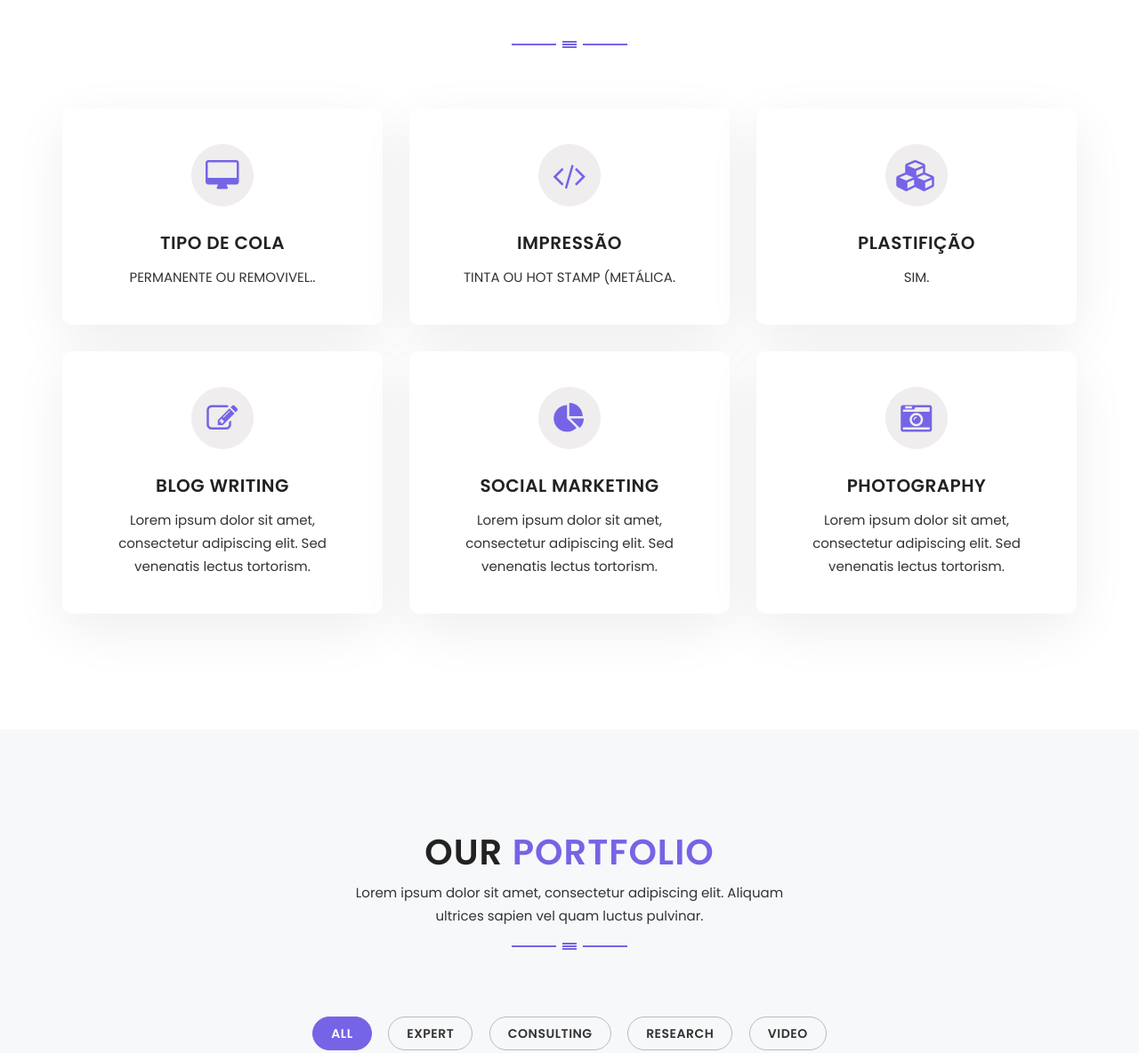
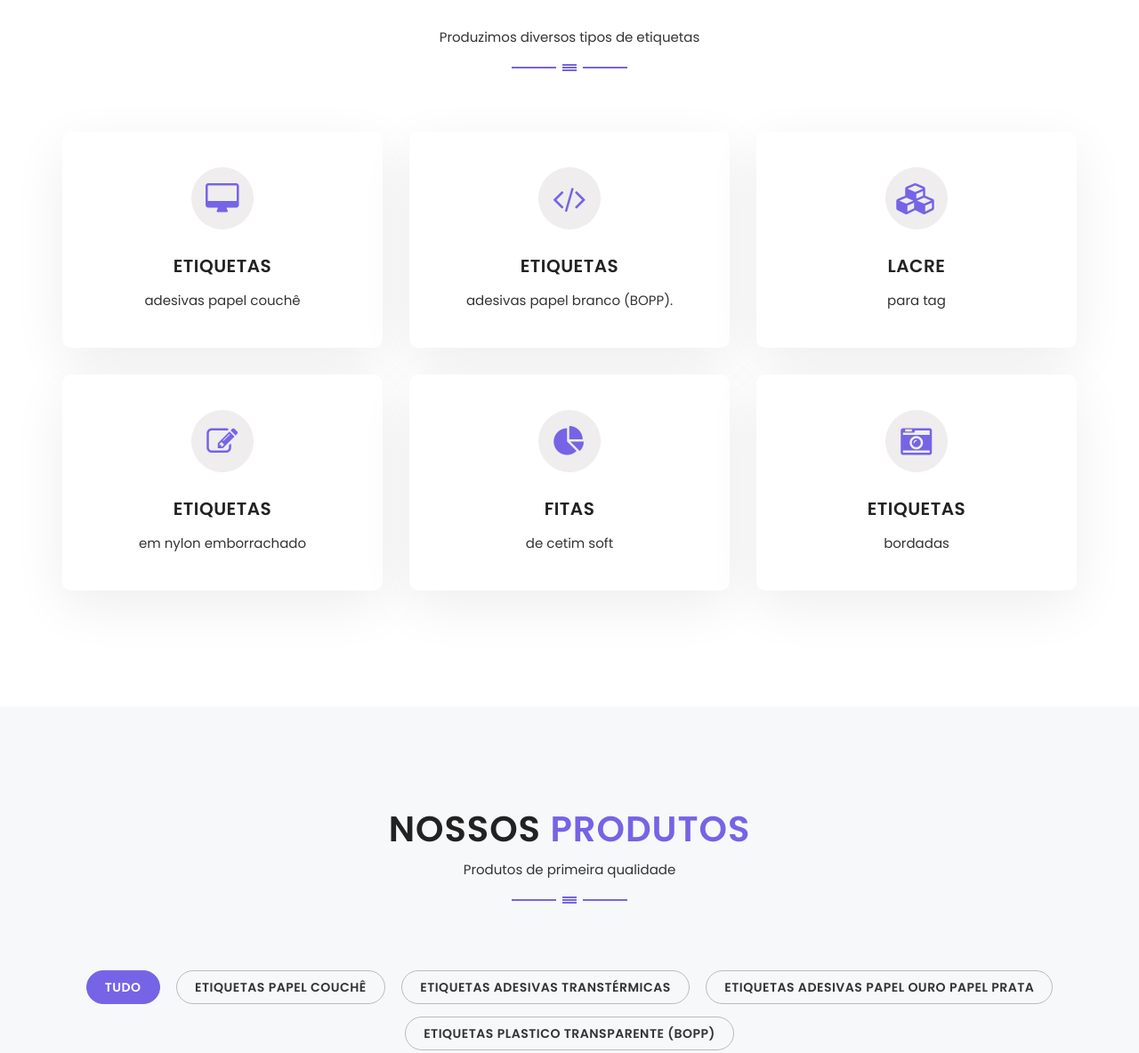
Before and after one commit to piurass/image_etiquetas, a plain HTML site: page index.html in a window 1280 px wide. Shown: the part 1462-2646 px from the top of the page at 89% size. Drawn offline with nearby package versions, Linux system fonts and the light colour scheme; files whose address does not match are found by name.

Commit message:
alterações de 2021-04-21 - 3

```diff
--- a/index.html
+++ b/index.html
@@ -94,7 +94,7 @@
 													<div class="col-md-12">
 														<h2 class="wow fadeInDown" data-wow-duration="1s" data-wow-delay="0.3s" data-wow-offset="0">PAGAMENTO EM ATÉ</h2>
 														<h1 class="wow fadeInLeft" data-wow-duration="1s" data-wow-delay="0.3s" data-wow-offset="0">3x no cartão<span> de crétito</span></h1>
-														<p class="wow fadeInRight" data-wow-duration="1s" data-wow-delay="0.5s" data-wow-offset="0">oferecemos melhores condições para voçê.<br/> Ipsum has been the industry's standard dummy text.</p>
+														<p class="wow fadeInRight" data-wow-duration="1s" data-wow-delay="0.5s" data-wow-offset="0">oferecemos melhores condições para voçê.<br/></p>
 
 														<div class="single_slide_item_button wow fadeInUp" data-wow-duration="1s" data-wow-delay="1s" data-wow-offset="0">
 															<a href="#about_us" class="slider_btn s_bg_btn">saiba mais</a>
@@ -116,7 +116,7 @@
 													<div class="col-md-12">
 														<h2 class="wow fadeInDown" data-wow-duration="1s" data-wow-delay="0.3s" data-wow-offset="0">Pagamentos em até</h2>
 														<h1 class="wow fadeInLeft" data-wow-duration="1s" data-wow-delay="0.3s" data-wow-offset="0">3x no cartão<span> de crédito</span></h1>
-														<p class="wow fadeInRight" data-wow-duration="1s" data-wow-delay="0.5s" data-wow-offset="0">oferecemos melhores condições para voçê.<br/> Ipsum has been the industry's standard dummy text.</p>
+														<p class="wow fadeInRight" data-wow-duration="1s" data-wow-delay="0.5s" data-wow-offset="0">oferecemos melhores condições para voçê.<br/></p>
 
 														<div class="single_slide_item_button wow fadeInUp" data-wow-duration="1s" data-wow-delay="1s" data-wow-offset="0">
 															<a href="#about_us" class="slider_btn s_bg_btn">saiba mais</a>
@@ -138,7 +138,7 @@
 													<div class="col-md-12">
 														<h2 class="wow fadeInDown" data-wow-duration="1s" data-wow-delay="0.3s" data-wow-offset="0">Pagamentos em até</h2>
 														<h1 class="wow fadeInLeft" data-wow-duration="1s" data-wow-delay="0.3s" data-wow-offset="0">3x no cartão <span>de crédito</span></h1>
-														<p class="wow fadeInRight" data-wow-duration="1s" data-wow-delay="0.5s" data-wow-offset="0">oferecemos melhores condições para voçê. Lorem<br/> Ipsum has been the industry's standard dummy text.</p>
+														<p class="wow fadeInRight" data-wow-duration="1s" data-wow-delay="0.5s" data-wow-offset="0">oferecemos melhores condições para voçê. Lorem<br/></p>
 
 														<div class="single_slide_item_button wow fadeInUp" data-wow-duration="1s" data-wow-delay="1s" data-wow-offset="0">
 															<a href="#about_us" class="slider_btn s_bg_btn">Saiba mais</a>
@@ -205,7 +205,7 @@
 				<div class="container">
 					<div class="section_heading text-center wow zoomIn">
 						<h2>Nossos <span>Serviços</span></h2>
-						<p><br/></p>
+						<p><br/>Produzimos diversos tipos de etiquetas</p>
 
 						<div class="section_heading_border">
 							<span></span>
@@ -218,43 +218,43 @@
 						<div class="col-md-4 col-sm-6 col-xs-12">
 							<div class="single-service wow fadeInLeft">
 								<i class="fa fa-desktop"></i>
-								<h4>TIPO DE COLA</h4>
-								<P>PERMANENTE OU REMOVIVEL..</P>
+								<h4>Etiquetas</h4>
+								<P>adesivas papel couchê</P>
 							</div>
 						</div> <!-- End Col -->
 						<div class="col-md-4 col-sm-6 col-xs-12">
 							<div class="single-service wow fadeInDown">
 								<i class="fa fa-code"></i>
-								<h4>IMPRESSÃO</h4>
-								<P>TINTA OU HOT STAMP (METÁLICA.</P>
+								<h4>Etiquetas</h4>
+								<P>adesivas papel branco (BOPP).</P>
 							</div>
 						</div> <!-- End Col -->
 						<div class="col-md-4 col-sm-6 col-xs-12">
 							<div class="single-service wow fadeInRight">
 								<i class="fa fa-cubes"></i>
-								<h4>PLASTIFIÇÃO</h4>
-								<P>SIM.</P>
+								<h4>Lacre</h4>
+								<P>para tag</P>
 							</div>
 						</div> <!-- End Col -->
 						<div class="col-md-4 col-sm-6 col-xs-12">
 							<div class="single-service wow fadeInLeft">
 								<i class="fa fa-pencil-square-o"></i>
-								<h4>Blog Writing</h4>
-								<P>Lorem ipsum dolor sit amet, consectetur adipiscing elit. Sed venenatis lectus tortorism.</P>
+								<h4>Etiquetas</h4>
+								<P>em nylon emborrachado</P>
 							</div>
 						</div> <!-- End Col -->
 						<div class="col-md-4 col-sm-6 col-xs-12">
 							<div class="single-service wow fadeInUp">
 								<i class="fa fa-pie-chart"></i>
-								<h4>Social Marketing</h4>
-								<P>Lorem ipsum dolor sit amet, consectetur adipiscing elit. Sed venenatis lectus tortorism.</P>
+								<h4>Fitas</h4>
+								<P>de cetim soft</P>
 							</div>
 						</div> <!-- End Col -->
 						<div class="col-md-4 col-sm-6 col-xs-12">
 							<div class="single-service wow fadeInRight">
 								<i class="fa fa-camera-retro"></i>
-								<h4>Photography</h4>
-								<P>Lorem ipsum dolor sit amet, consectetur adipiscing elit. Sed venenatis lectus tortorism.</P>
+								<h4>Etiquetas </h4>
+								<P>bordadas</P>
 							</div>
 						</div> <!-- End Col -->
 					</div>
@@ -266,8 +266,8 @@
 			<section id="portfolio" class="gray_bg section_padding">
 				<div class="container">
 					<div class="section_heading text-center wow zoomIn">
-						<h2>Our <span>Portfolio</span></h2>
-						<p>Lorem ipsum dolor sit amet, consectetur adipiscing elit. Aliquam<br/> ultrices sapien vel quam luctus pulvinar.</p>
+						<h2>nossos <span>Produtos</span></h2>
+						<p>Produtos de primeira qualidade<br/></p>
 
 						<div class="section_heading_border">
 							<span></span>
@@ -278,11 +278,11 @@
 
 					<div class="our_port_menu text-center">
 						<ul>
-							<li class="active" data-filter="*">All</li>
-							<li data-filter=".expert">EXPERT</li>
-							<li data-filter=".consult">CONSULTING</li>
-							<li data-filter=".research">RESEARCH</li>
-							<li data-filter=".video">Video</li>
+							<li class="active" data-filter="*">TUDO</li>
+							<li data-filter=".expert">ETIQUETAS PAPEL COUCHÊ</li>
+							<li data-filter=".consult">ETIQUETAS ADESIVAS TRANSTÉRMICAS</li>
+							<li data-filter=".research">Etiquetas adesivas papel ouro papel prata</li>
+							<li data-filter=".video">etiquetas plastico transparente (bopp)</li>
 						</ul>
 					</div>
 
```
